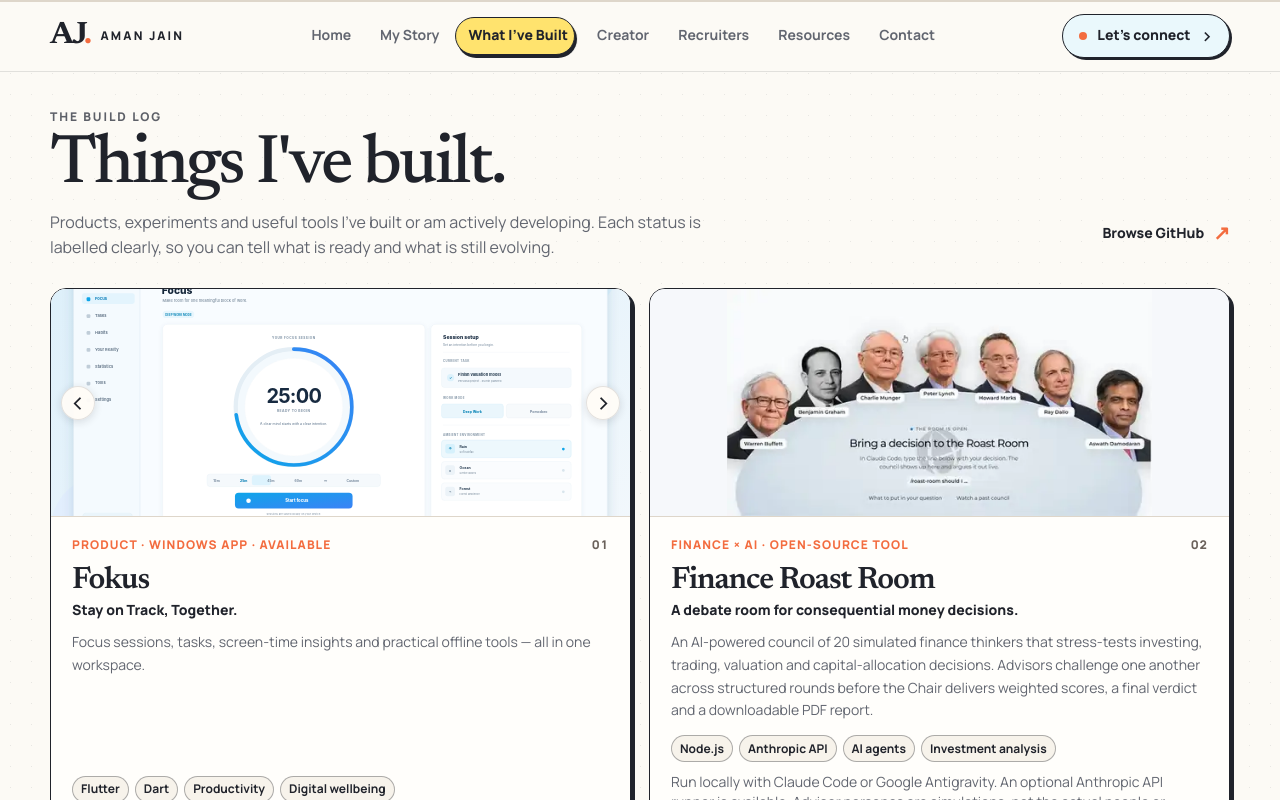
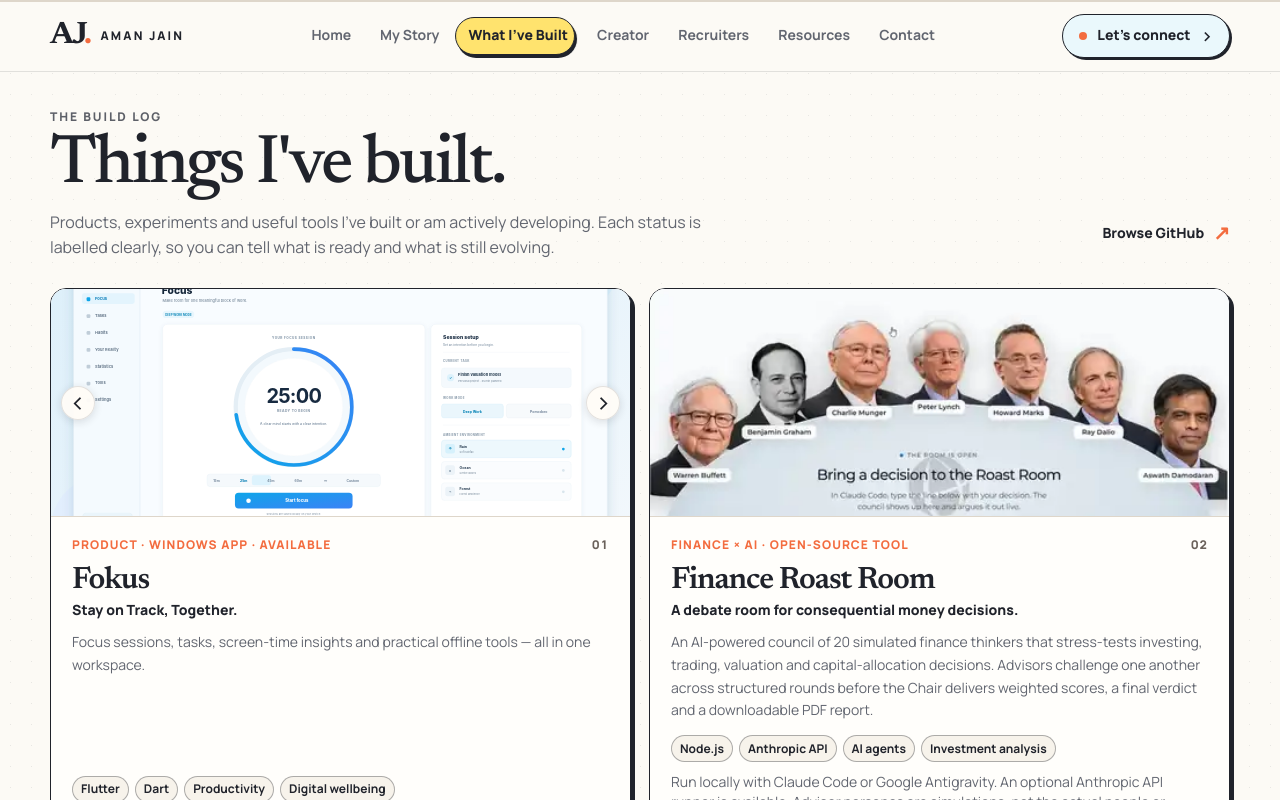
Before and after one commit to aman482006-beep/MY-WEBSITE, a Next.js app: page /projects in a window 1280 px wide. Shown: the top 800 px of the page. Built offline with nearby package versions, Linux system fonts and the light colour scheme.

Commit message:
Make Finance Roast Room preview face-focused

```diff
--- a/src/app/globals.css
+++ b/src/app/globals.css
@@ -1785,6 +1785,6 @@ a[href]:active, button:active { opacity: .82; }
   background: #F6F8FB;
 }
 .aj-projects-page .aj-finance-roast-room-art img {
-  object-fit: contain;
-  object-position: center;
-}
+  object-fit: cover;
+  object-position: center 30%;
+}
```
